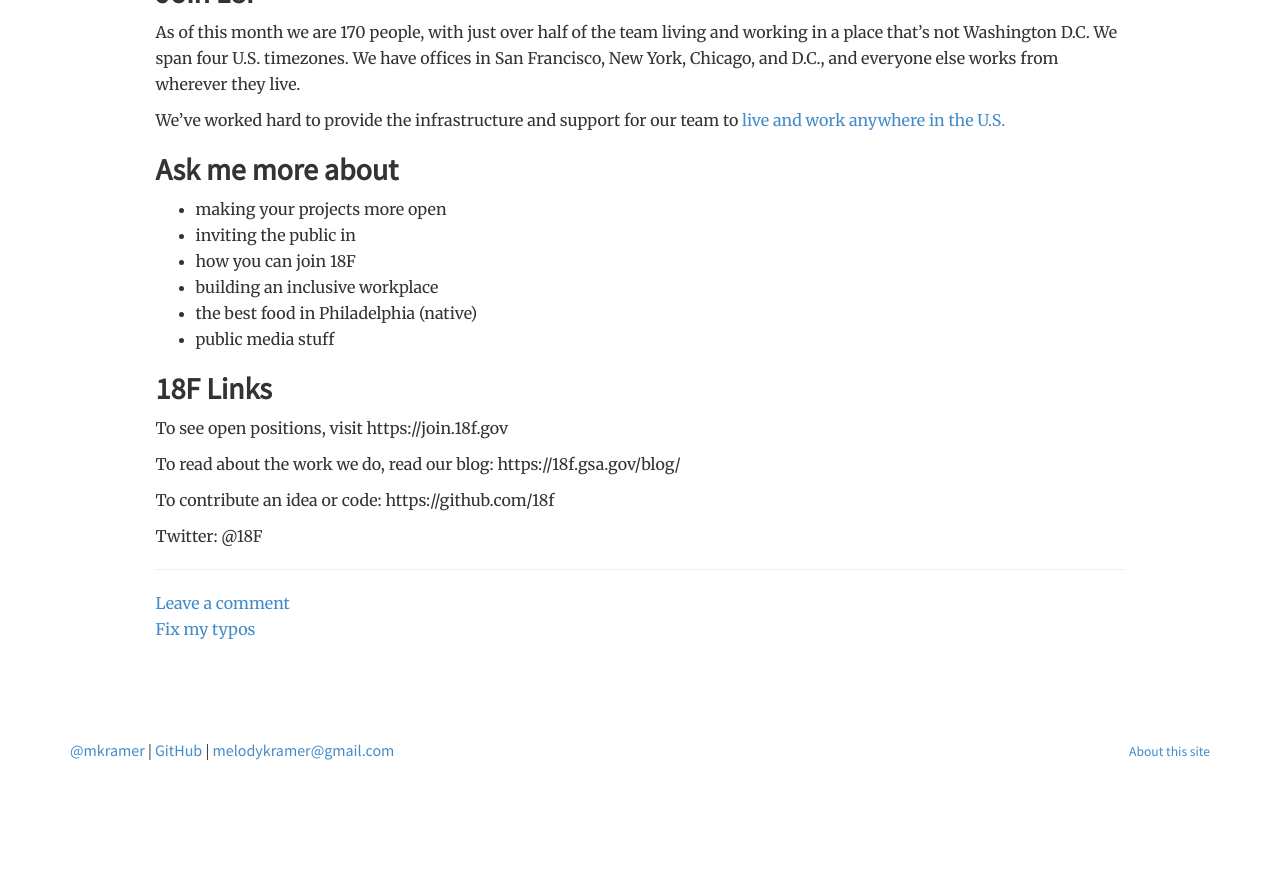
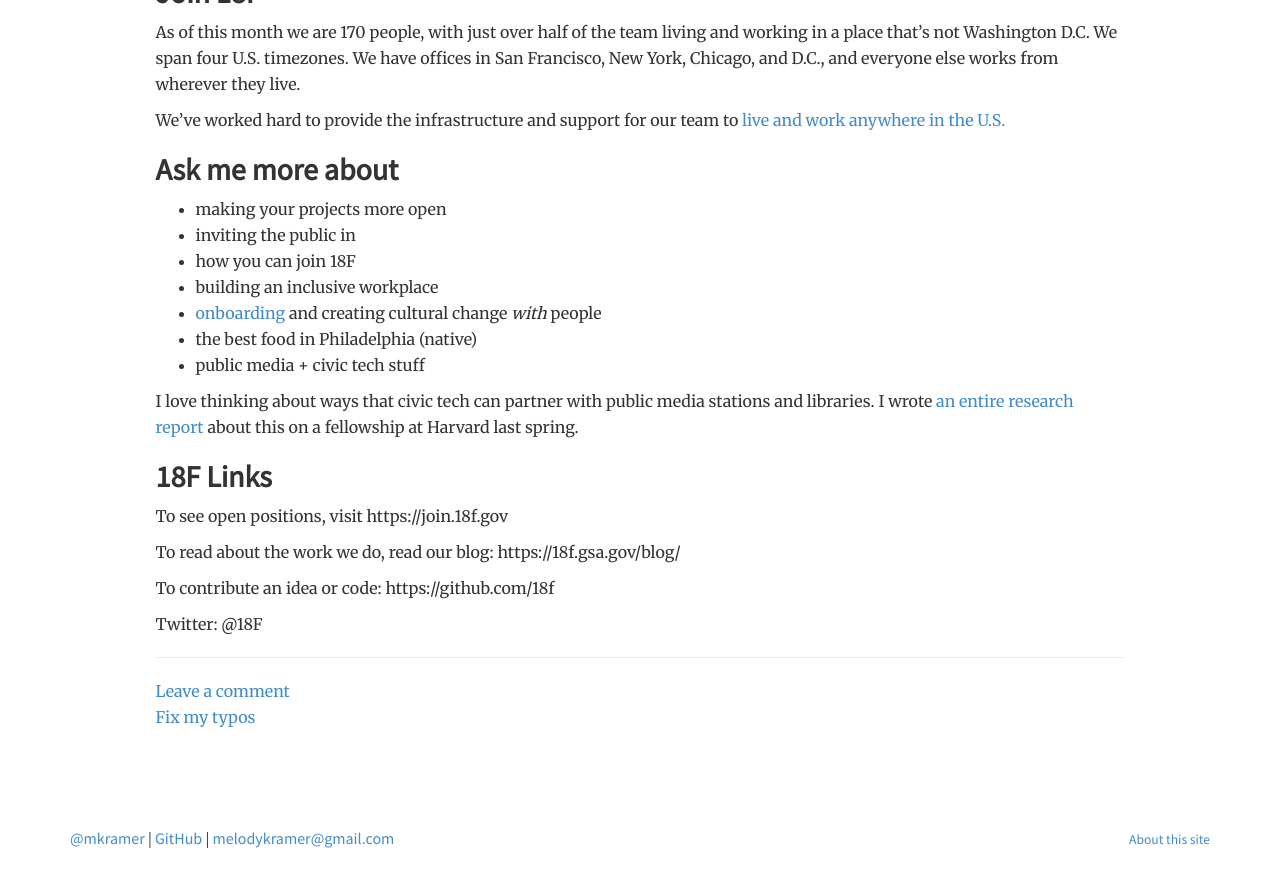
Before and after one commit to melodykramer/old-website, a Jekyll site: the page built from _posts/2016-03-05-open-data-day-notes.md, in a window 1280 px wide and 900 px high, scrolled down 2446 px. Shown: the top 887 px of the window. Built offline with Jekyll 4.4.1, drawn with Linux system fonts in a browser that asks for light colours; before the commit the page ends 3258 px from its top, so only the background shows below that.

Commit message:
Update 2016-03-05-open-data-day-notes.md

```diff
--- a/_posts/2016-03-05-open-data-day-notes.md
+++ b/_posts/2016-03-05-open-data-day-notes.md
@@ -85,9 +85,11 @@
 - inviting the public in
 - how you can join 18F
 - building an inclusive workplace
+- [onboarding](https://18f.gsa.gov/2015/12/01/how-we-dramatically-improved-18fs-onboarding-process-in-3-months/) and creating cultural change _with_ people
 - the best food in Philadelphia (native)
-- public media stuff
+- public media + civic tech stuff
 
+I love thinking about ways that civic tech can partner with public media stations and libraries. I wrote [an entire research report](http://www.niemanlab.org/2015/07/putting-the-public-into-public-media-membership/) about this on a fellowship at Harvard last spring.
 
 ## 18F Links
 
```
